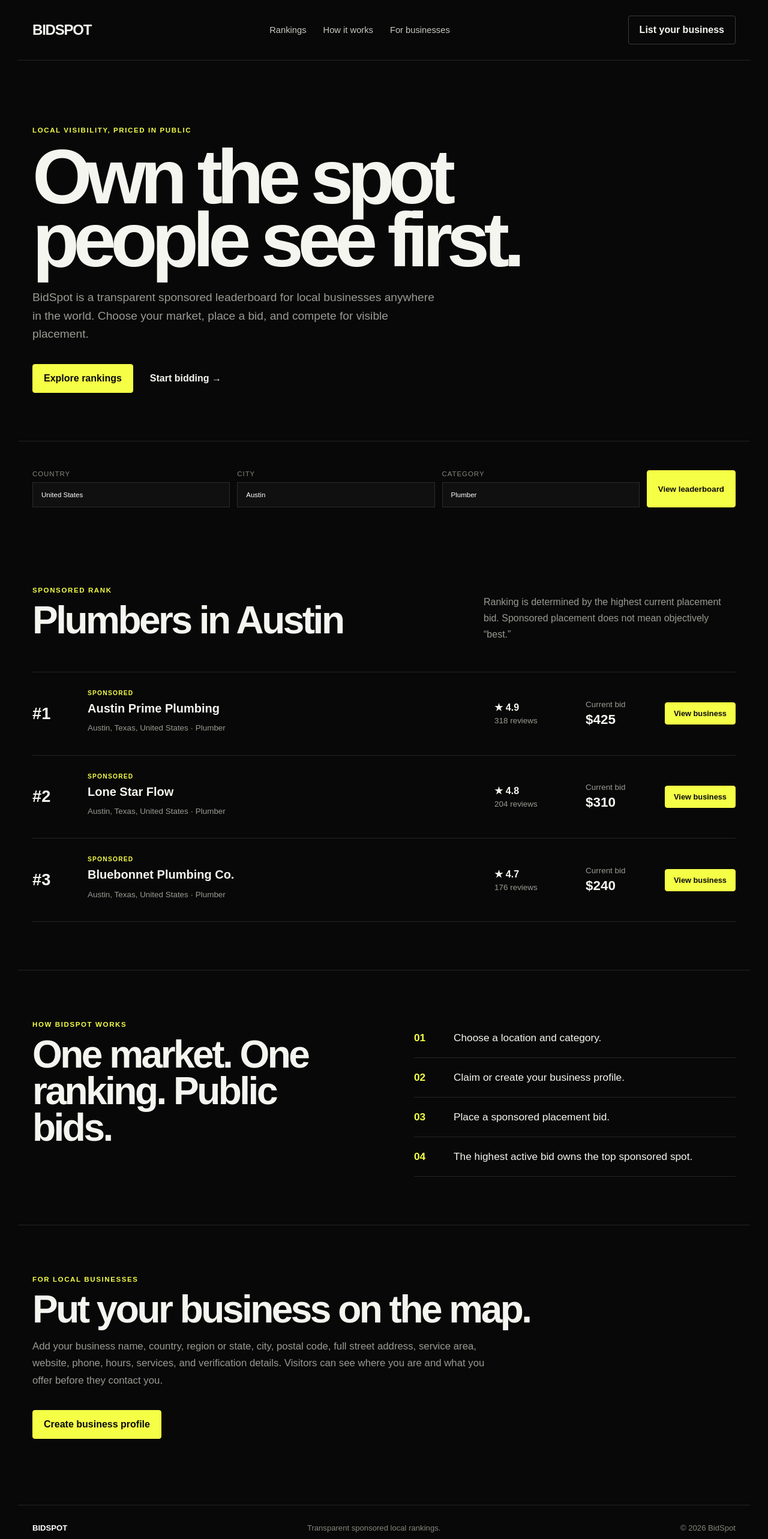
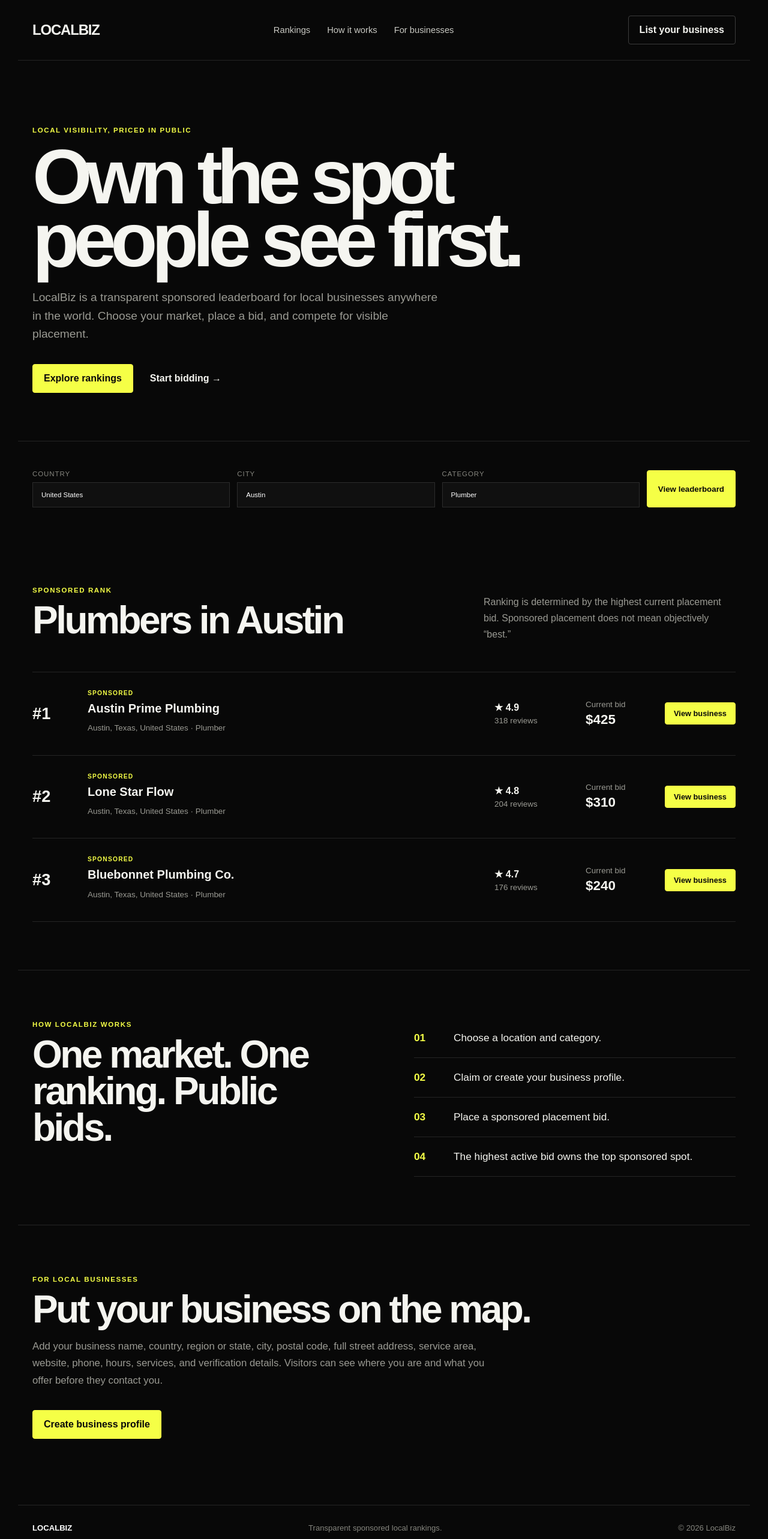
Before and after one commit to Dr-Opara/localbiz, a Next.js app: page / in a window 1280 px wide. Shown: the top 2566 px of the page at 60% size. Built offline with nearby package versions, Linux system fonts and the light colour scheme.

Commit message:
Rebrand BidSpot to LocalBiz

```diff
--- a/app/page.tsx
+++ b/app/page.tsx
@@ -8,7 +8,7 @@ export default function Home() {
   return (
     <main>
       <header className="topbar">
-        <a className="brand" href="#">BIDSPOT</a>
+        <a className="brand" href="#">LOCALBIZ</a>
         <nav><a href="#rankings">Rankings</a><a href="#how">How it works</a><a href="#business">For businesses</a></nav>
         <a className="button secondary" href="#business">List your business</a>
       </header>
@@ -16,7 +16,7 @@ export default function Home() {
       <section className="hero">
         <div className="eyebrow">LOCAL VISIBILITY, PRICED IN PUBLIC</div>
         <h1>Own the spot<br />people see first.</h1>
-        <p>BidSpot is a transparent sponsored leaderboard for local businesses anywhere in the world. Choose your market, place a bid, and compete for visible placement.</p>
+        <p>LocalBiz is a transparent sponsored leaderboard for local businesses anywhere in the world. Choose your market, place a bid, and compete for visible placement.</p>
         <div className="heroActions"><a className="button" href="#rankings">Explore rankings</a><a className="textLink" href="#business">Start bidding →</a></div>
       </section>
 
@@ -43,7 +43,7 @@ export default function Home() {
       </section>
 
       <section className="how" id="how">
-        <div><span className="eyebrow">HOW BIDSPOT WORKS</span><h2>One market. One ranking. Public bids.</h2></div>
+        <div><span className="eyebrow">HOW LOCALBIZ WORKS</span><h2>One market. One ranking. Public bids.</h2></div>
         <ol><li><b>01</b><span>Choose a location and category.</span></li><li><b>02</b><span>Claim or create your business profile.</span></li><li><b>03</b><span>Place a sponsored placement bid.</span></li><li><b>04</b><span>The highest active bid owns the top sponsored spot.</span></li></ol>
       </section>
 
@@ -51,7 +51,7 @@ export default function Home() {
         <span className="eyebrow">FOR LOCAL BUSINESSES</span><h2>Put your business on the map.</h2><p>Add your business name, country, region or state, city, postal code, full street address, service area, website, phone, hours, services, and verification details. Visitors can see where you are and what you offer before they contact you.</p><a className="button" href="#">Create business profile</a>
       </section>
 
-      <footer><strong>BIDSPOT</strong><span>Transparent sponsored local rankings.</span><span>© 2026 BidSpot</span></footer>
+      <footer><strong>LOCALBIZ</strong><span>Transparent sponsored local rankings.</span><span>© 2026 LocalBiz</span></footer>
     </main>
   );
 }
```
